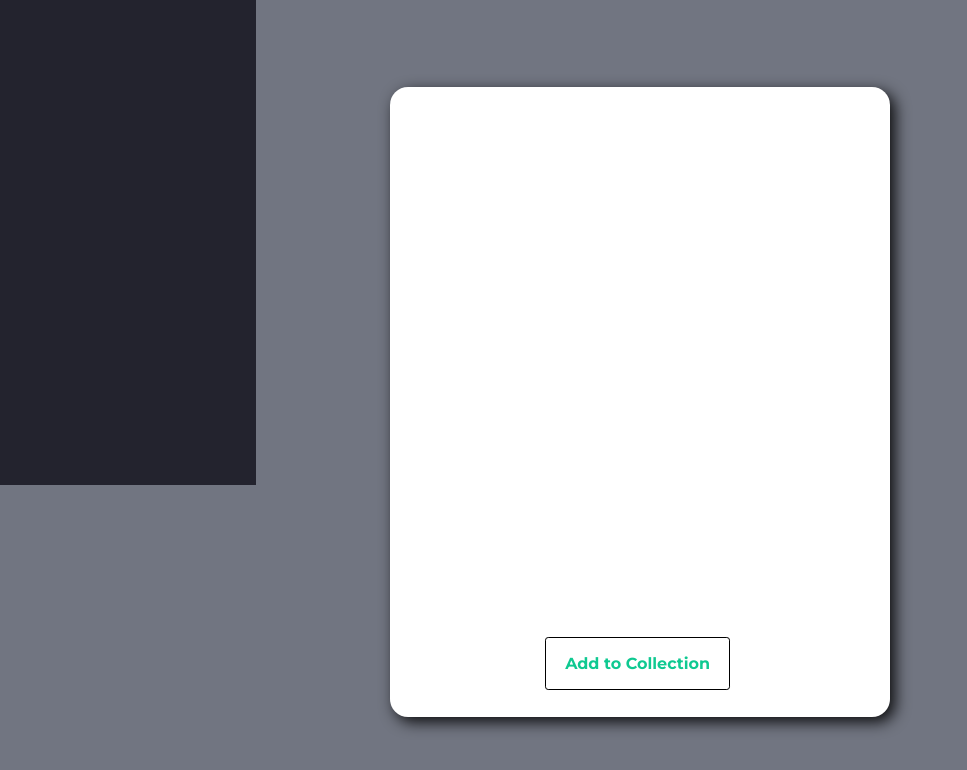
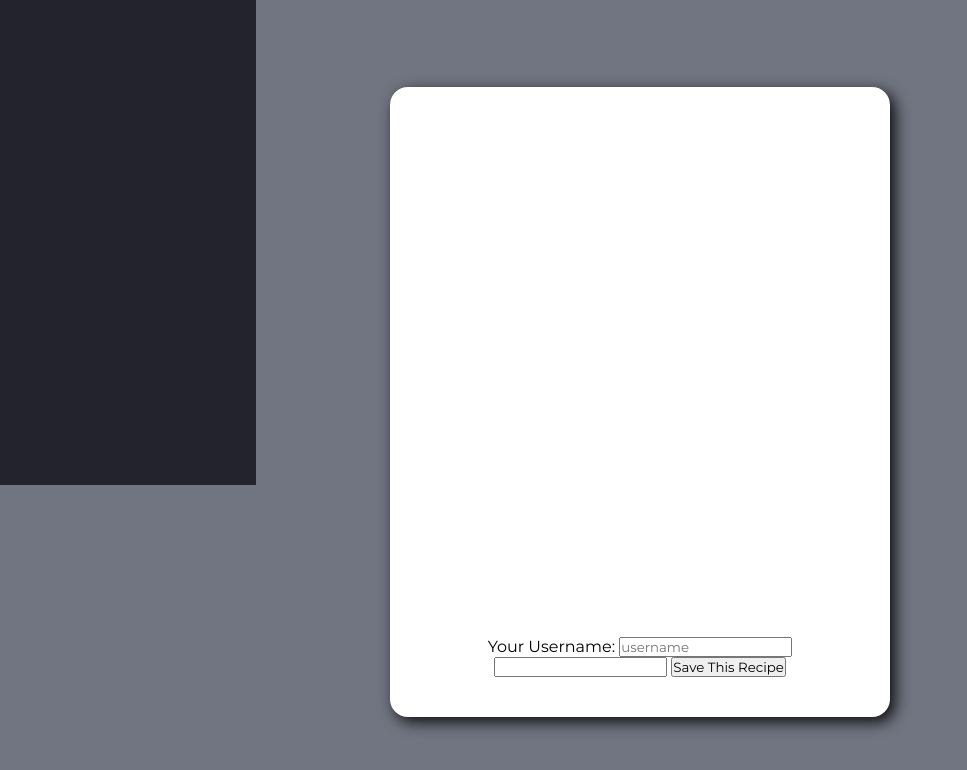
Before and after one commit to xmoj10/COMP20-Final, a plain HTML site: page drink.html in a window 1280 px wide. Shown: the part 315-1085 px from the top of the page, without its empty margins (0-967 px from the left). Drawn offline with Linux system fonts and the light colour scheme.

Commit message:
Update drink.html

```diff
--- a/drink.html
+++ b/drink.html
@@ -137,7 +137,18 @@
               </div>
               <div class="card-image" id="beverage-image"></div>
               <div class="card-button">
-                <a href='javascript:;' class="button2">Add to Collection</a>
+                <form id="query" method="GET" onSubmit="return validate()" action="http://localhost:8080">
+
+                Your Username:
+		        <input type="text" id ="username" name="username" placeholder="username"> <br>
+		        <div id="errorBox"></div>
+
+		        <input type="text" name ="recipe" id="recipeName" style="display:none">
+		        <input type="text" name ="imgLink" id="imgLink" style="display:none">
+		        <input type="text" name ="instructions" id="instructions">
+                <input type="submit" value="Save This Recipe">
+
+                  </form>
               </div>
 
             </div>
```
